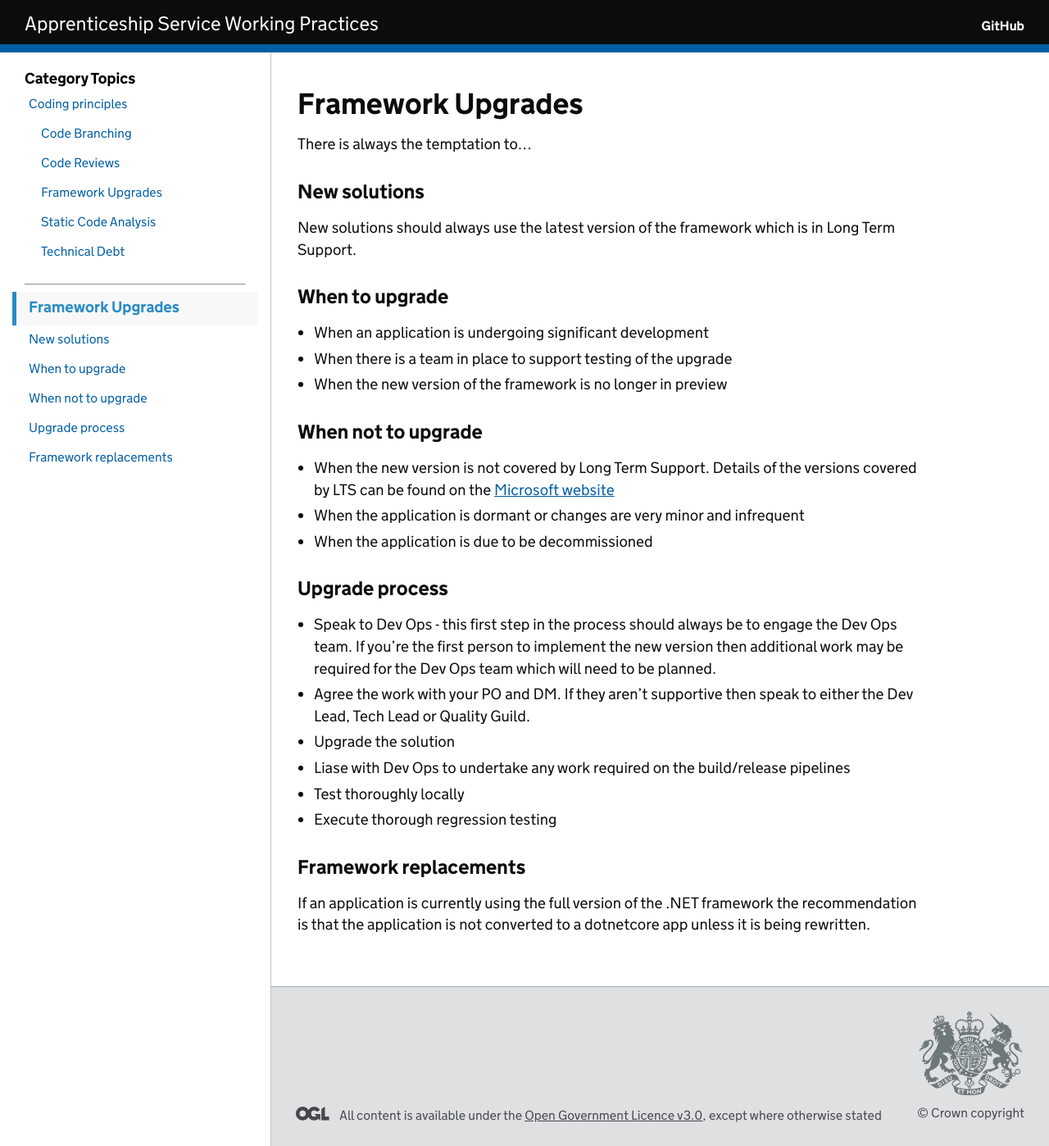
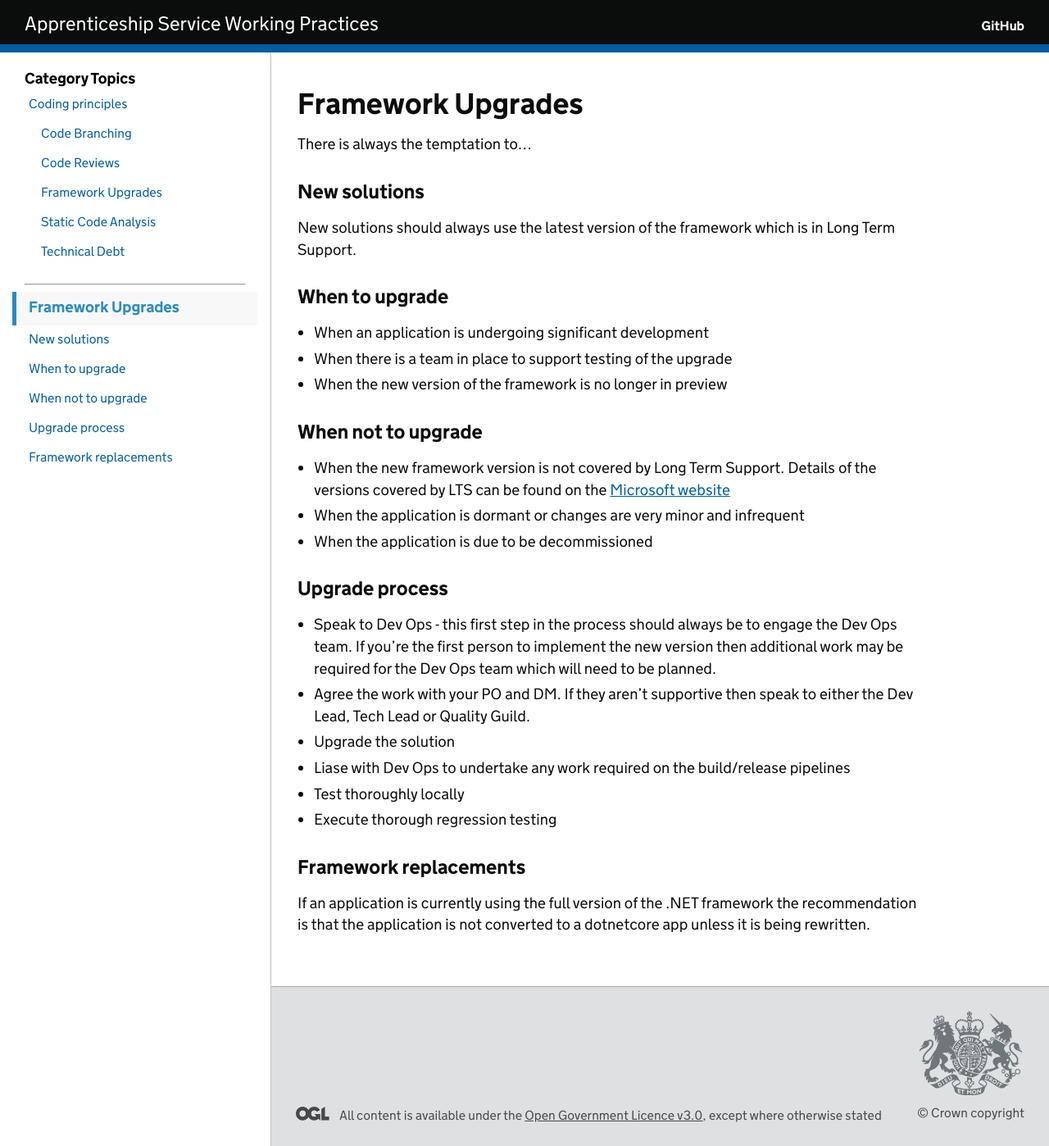
Before and after one commit to SkillsFundingAgency/das-technical-guidance, a Jekyll site: the page built from collections/_development/framework-upgrade-roadmap.md, in a window 1280 px wide. Shown: the whole page at 82% size. Built offline with Jekyll 4.4.1, drawn with Linux system fonts in a browser that asks for light colours.

Commit message:
Update collections/_development/framework-upgrade-roadmap.md
Co-authored-by: dannygb <DannyGB@users.noreply.github.com>

```diff
--- a/collections/_development/framework-upgrade-roadmap.md
+++ b/collections/_development/framework-upgrade-roadmap.md
@@ -20,7 +20,7 @@ New solutions should always use the latest version of the framework which is in
 
 ### When not to upgrade
 
-* When the new version is not covered by Long Term Support.  Details of the versions covered by LTS can be found on the [Microsoft website](https://dotnet.microsoft.com/platform/support/policy/dotnet-core)
+* When the new framework version is not covered by Long Term Support. Details of the versions covered by LTS can be found on the [Microsoft website](https://dotnet.microsoft.com/platform/support/policy/dotnet-core)
 * When the application is dormant or changes are very minor and infrequent
 * When the application is due to be decommissioned
 
```
